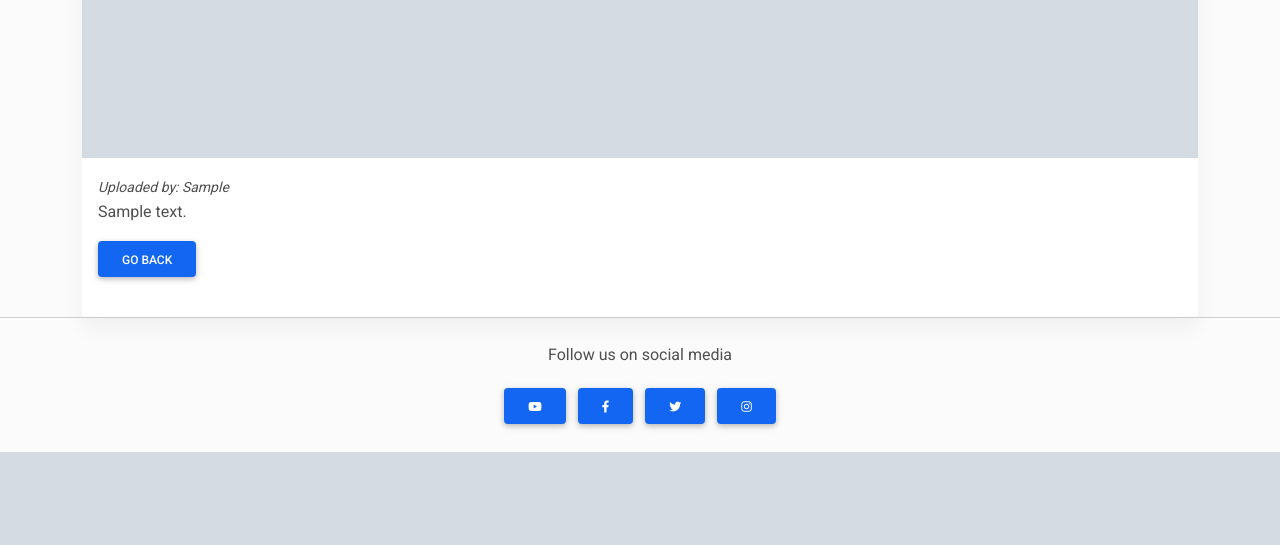
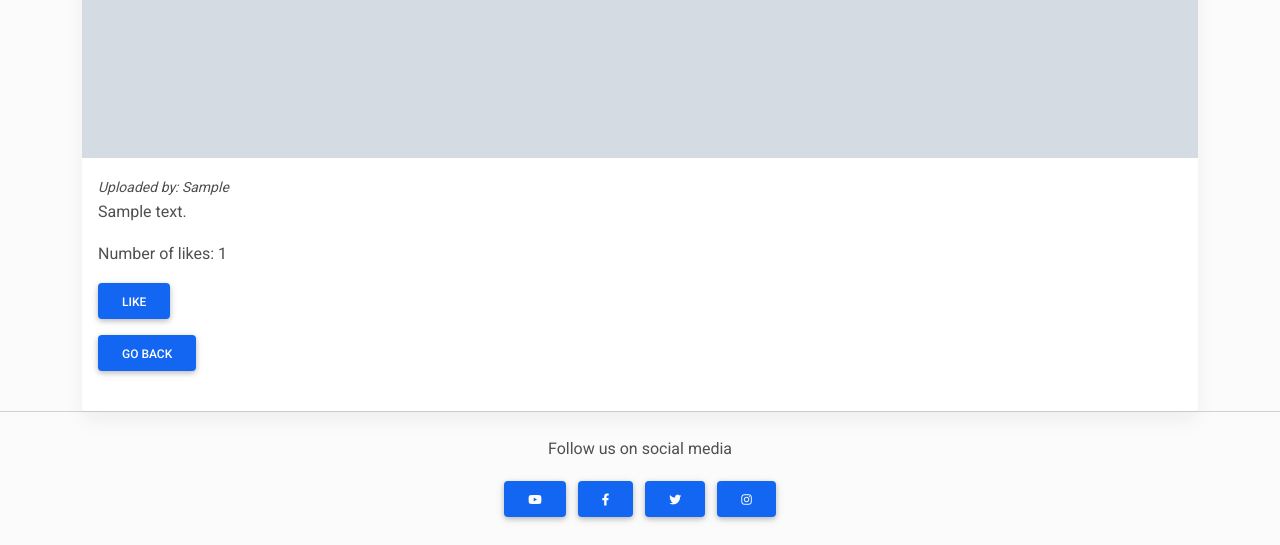
Before and after one commit to michaelhesch/ci-ms-3, a Flask app: template templates/photo.html in a window 1280 px wide. Shown: the part 805-1350 px from the top of the page. Before the commit the page ends 1257 px from the top, so only its background shows below. Run offline with Flask 2, Linux system fonts and the light colour scheme; the template is opened without the code that fills it: most values are stand-ins (such as "Sample title", 1, 10 or a date in 2020); grey boxes marked "Sample" are stand-in pictures; some libraries are stand-ins or nearby versions.

Commit message:
Add basic like button to template

```diff
--- a/templates/photo.html
+++ b/templates/photo.html
@@ -10,6 +10,14 @@
           <small><em>Uploaded by: {{ photo.user_uploaded_by }}</em></small>
           <p class="card-text">
             {{ photo.description }}
+          </p>
+          <p>
+            Number of likes: {{ photo.num_likes }}
+          <form method="POST" action="{{ url_for('like_photo', photo=photo._id, user=session['user']) }}">
+            <button type="submit" class="btn btn-primary">
+              Like
+            </button>
+          </form>
           </p>
           <button class="btn btn-primary mb-4" onclick="goBack()">Go Back</button>
         </div>
```
